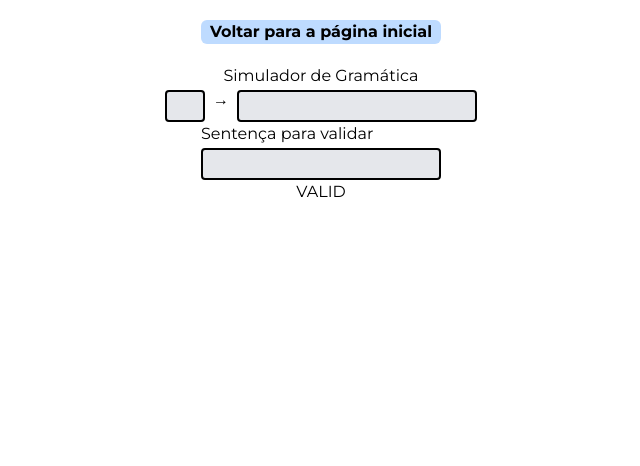
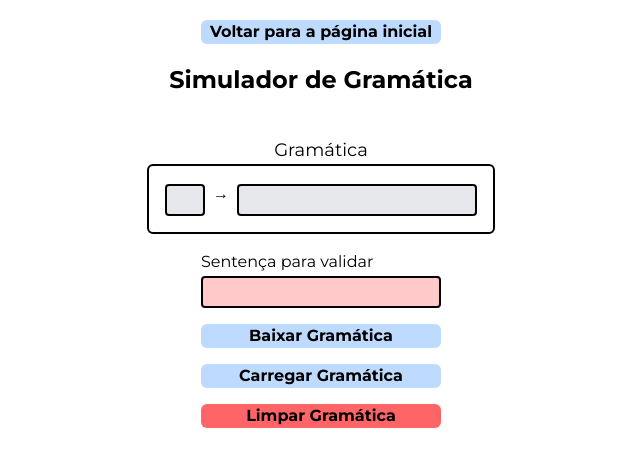
Before and after one commit to Pedro-Alonso/lftc, a Next.js app: page /grammar in a window 1280 px wide. Shown: the top 466 px of the page, without its empty margins (319-959 px from the left). Built offline with nearby package versions, Linux system fonts and the light colour scheme.

Commit message:
feat: finished base grammar page

```diff
--- a/src/app/(pages)/grammar/page.tsx
+++ b/src/app/(pages)/grammar/page.tsx
@@ -1,9 +1,11 @@
 "use client";
 
+import { Button } from "@/components/button";
+import { FileInput } from "@/components/file-input";
 import { Input, InputTypes } from "@/components/input";
 import { Link } from "@/components/link";
 import { Screen } from "@/components/screen";
-import { useEffect, useState } from "react";
+import { useCallback, useEffect, useState } from "react";
 
 interface GrammarState {
   id: number;
@@ -34,45 +36,104 @@ const GrammarPage = () => {
     return /^[a-zA-Z0-9 ]*$/.test(value);
   };
 
-  const onValidateGrammar = (grammar: GrammarState) => {
-    return {
-      ...grammar,
-      isSymbolValid: validateGrammarSymbol(grammar.symbol),
-      isValid: validateGrammarValue(grammar.value),
-    };
+  const onValidateGrammar = useCallback(
+    (grammar: GrammarState): GrammarState => {
+      const isSymbolValid = validateGrammarSymbol(grammar.symbol);
+      const isValid =
+        validateGrammarValue(grammar.value) && grammar.symbol !== "";
+      // const value = grammar.symbol ? grammar.value || "ε" : grammar.value;
+      return { ...grammar, isSymbolValid, isValid };
+    },
+    []
+  );
+
+  const onValidateText = useCallback(
+    (text: string) => {
+      // Não-terminal: gramática[]
+      const grammarMap: Record<string, string[]> = {};
+      for (const g of grammarStates) {
+        if (g.symbol && g.isSymbolValid && g.isValid) {
+          if (!grammarMap[g.symbol]) grammarMap[g.symbol] = [];
+          grammarMap[g.symbol].push(g.value);
+        }
+      }
+
+      // Derivação à direita
+      function derive(symbol: string, input: string): boolean {
+        if (!grammarMap[symbol]) return false;
+        for (const production of grammarMap[symbol]) {
+          if (production.length === 0) {
+            // Epsilon
+            if (input.length === 0) return true;
+          } else if (production.length === 1) {
+            // Terminal unitário
+            if (input[0] === production[0] && input.length === 1) return true;
+          } else {
+            // Produção com mais de um símbolo
+            const terminal = production[0];
+            const nextSymbol = production.slice(1);
+            if (input[0] === terminal) {
+              if (nextSymbol.match(/^[A-Z]$/)) {
+                // Próximo é um não-terminal (e.g., 'A')
+                if (derive(nextSymbol, input.slice(1))) return true;
+              } else {
+                // Próximo é um terminal não-unitário (e.g., 'ab')
+                if (
+                  input.slice(1).startsWith(nextSymbol) &&
+                  input.length === 1 + nextSymbol.length
+                ) {
+                  return true;
+                }
+              }
+            }
+          }
+        }
+        return false;
+      }
+
+      const startSymbol = grammarStates[0]?.symbol || "S";
+      return derive(startSymbol, text);
+    },
+    [grammarStates]
+  );
+
+  const onDownloadGrammar = () => {
+    const json = JSON.stringify(grammarStates);
+    const blob = new Blob([json], { type: "application/json" });
+    const url = URL.createObjectURL(blob);
+    const a = document.createElement("a");
+    a.href = url;
+    a.download = "grammar.json";
+    a.click();
+    URL.revokeObjectURL(url);
   };
 
-  const onValidateGrammars = (grammars: GrammarState[]) => {
-    return grammars.map((grammar) => onValidateGrammar(grammar));
-  };
-
-  const onValidateText = (text: string) => {
-    let currentTextIndex = 0;
-    const initialSymbol = grammarStates[0].symbol;
-    let currentGrammarValue = grammarStates[0].value.slice(-1);
-    let grammarsForSymbol = grammarStates.filter(
-      (g) => g.symbol === initialSymbol && g.isValid && g.symbol !== ""
-    );
-    while (grammarsForSymbol.length > 0) {
-      if (currentTextIndex >= text.length) break;
-      if (
-        currentGrammarValue ===
-        text.slice(currentTextIndex, currentGrammarValue.length)
-      ) {
-        currentTextIndex += currentGrammarValue.length;
-        currentGrammarValue = grammarsForSymbol[0].value.slice(-1);
-        grammarsForSymbol = grammarStates.filter(
-          (g) =>
-            g.symbol === currentGrammarValue && g.isValid && g.symbol !== ""
-        );
-      } else {
-        grammarsForSymbol.shift();
-        currentGrammarValue = grammarsForSymbol.length
-          ? grammarsForSymbol[0].value.slice(-1)
-          : "";
+  const onUploadGrammar = (event: React.ChangeEvent<HTMLInputElement>) => {
+    const file = event.target.files?.[0];
+    if (!file) return;
+    const reader = new FileReader();
+    reader.onload = (e) => {
+      try {
+        const content = e.target?.result;
+        if (typeof content === "string") {
+          const parsed: GrammarState[] = JSON.parse(content);
+          if (Array.isArray(parsed)) {
+            setGrammarStates(
+              parsed.map((g, index) => ({
+                id: index + 1,
+                symbol: g.symbol || "",
+                isSymbolValid: true,
+                value: g.value || "",
+                isValid: true,
+              }))
+            );
+          }
+        }
+      } catch (error) {
+        console.error("Erro ao ler o arquivo de gramática:", error);
       }
-    }
-    return currentTextIndex === text.length;
+    };
+    reader.readAsText(file);
   };
 
   const renderGrammarInput = () => {
@@ -106,11 +167,16 @@ const GrammarPage = () => {
   };
 
   useEffect(() => {
+    const lastGrammar = grammarStates[grammarStates.length - 1];
+    const secondLastGrammar = grammarStates[grammarStates.length - 2];
     if (
-      grammarStates.every(
-        (grammar) => grammar.symbol.trim() !== "" && grammar.value.trim() !== ""
-      )
+      lastGrammar &&
+      lastGrammar.symbol.trim() === "" &&
+      secondLastGrammar &&
+      secondLastGrammar.symbol.trim() === ""
     ) {
+      setGrammarStates((prev) => prev.slice(0, -1));
+    } else if (grammarStates.every((grammar) => grammar.symbol.trim() !== "")) {
       setGrammarStates((prev) => [
         ...prev,
         {
@@ -122,11 +188,15 @@ const GrammarPage = () => {
         },
       ]);
     }
-  }, [grammarStates]);
+    // TODO: Corrigir infinit loop ao validar
+    // setGrammarStates((prev) => prev.map(onValidateGrammar));
+  }, [grammarStates, onValidateGrammar]);
 
   useEffect(() => {
+    // setGrammarStates((prev) => prev.map(onValidateGrammar));
     setIsTextValid(onValidateText(text));
-  }, [text]);
+  }, [text, onValidateText, onValidateGrammar]);
+
   return (
     <Screen>
       <Link
@@ -134,16 +204,34 @@ const GrammarPage = () => {
         text="Voltar para a página inicial"
         className="!w-60 mb-5"
       />
-      <h1>Simulador de Gramática</h1>
-      <div className="flex flex-col gap-4">{renderGrammarInput()}</div>
+      <h1 className="font-bold mb-10 text-2xl">Simulador de Gramática</h1>
+      <h2 className="text-lg">Gramática</h2>
+      <div className="flex flex-col gap-4 border-2 rounded-md p-4 mb-4">
+        {renderGrammarInput()}
+      </div>
       <Input
         label="Sentença para validar"
         type={InputTypes.Text}
         value={text}
-        className="w-60"
+        className={`w-60 ${isTextValid ? "bg-green-200" : "bg-red-200"}`}
         onChange={setText}
       />
-      <p>{isTextValid ? "VALID" : "NOT VALID"}</p>
+      <Button
+        onClick={onDownloadGrammar}
+        className="mt-4 !w-60"
+        text="Baixar Gramática"
+      />
+      <FileInput
+        accept=".json"
+        onChange={onUploadGrammar}
+        className="mt-4 !w-60"
+        label="Carregar Gramática"
+      />
+      <Button
+        onClick={() => setGrammarStates([])}
+        className="mt-4 !w-60 bg-red-400 hover:bg-red-600"
+        text="Limpar Gramática"
+      />
     </Screen>
   );
 };
--- /dev/null
+++ b/src/components/file-input.tsx
@@ -0,0 +1,35 @@
+import React from "react";
+import { Button } from "./button";
+
+interface FileInputProps {
+  accept?: string;
+  className?: string;
+  label?: string;
+  onChange: (event: React.ChangeEvent<HTMLInputElement>) => void;
+}
+
+export function FileInput({
+  accept,
+  className = "",
+  label,
+  onChange,
+}: FileInputProps) {
+  const id = React.useId();
+  return (
+    <div className="flex flex-col gap-0.5">
+      <Button
+        onClick={() => document.getElementById(id)?.click()}
+        text={label || ""}
+        className={className}
+      >
+        <input
+          id={id}
+          type="file"
+          accept={accept}
+          onChange={onChange}
+          className={`hidden ${className}`}
+        />
+      </Button>
+    </div>
+  );
+}
--- a/src/components/input.tsx
+++ b/src/components/input.tsx
@@ -3,20 +3,23 @@ import { useId } from "react";
 export enum InputTypes {
   Text = "text",
   Regex = "regex",
+  File = "file",
 }
 
 interface InputProps<T extends string> {
   type: InputTypes;
+  value: T;
   label?: string;
-  value: T;
+  accept?: string;
   className?: string;
   onChange: (value: T) => void;
 }
 
 export function Input<T extends string>({
-  label,
   type,
   value,
+  label,
+  accept,
   className = "",
   onChange,
 }: InputProps<T>) {
@@ -28,6 +31,7 @@ export function Input<T extends string>({
         name={id}
         type={type}
         value={value}
+        accept={accept}
         onChange={(e) => onChange(e.target.value as T)}
         className={`bg-gray-200 border-2 rounded-sm p-0.5 ${className}`}
       />
```
